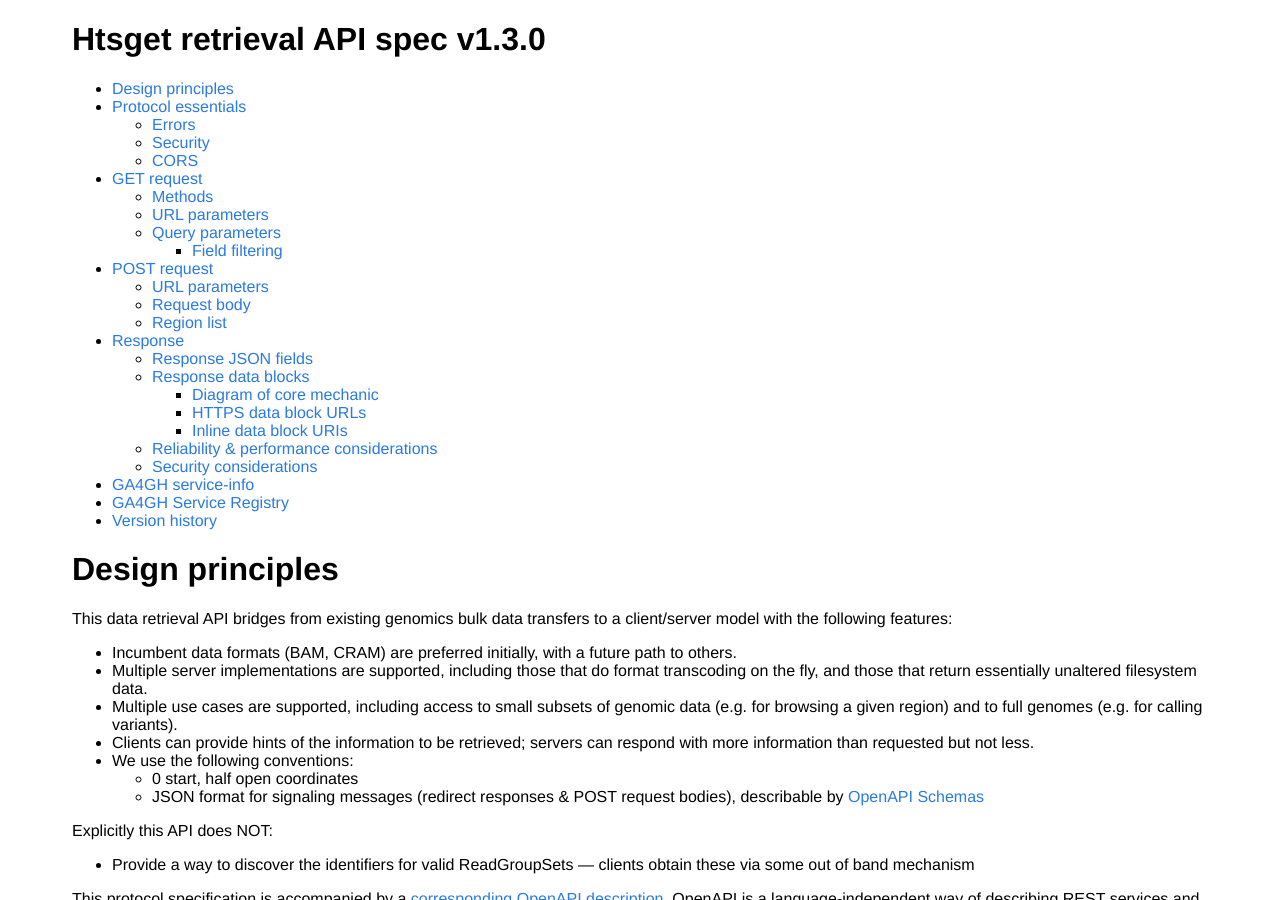
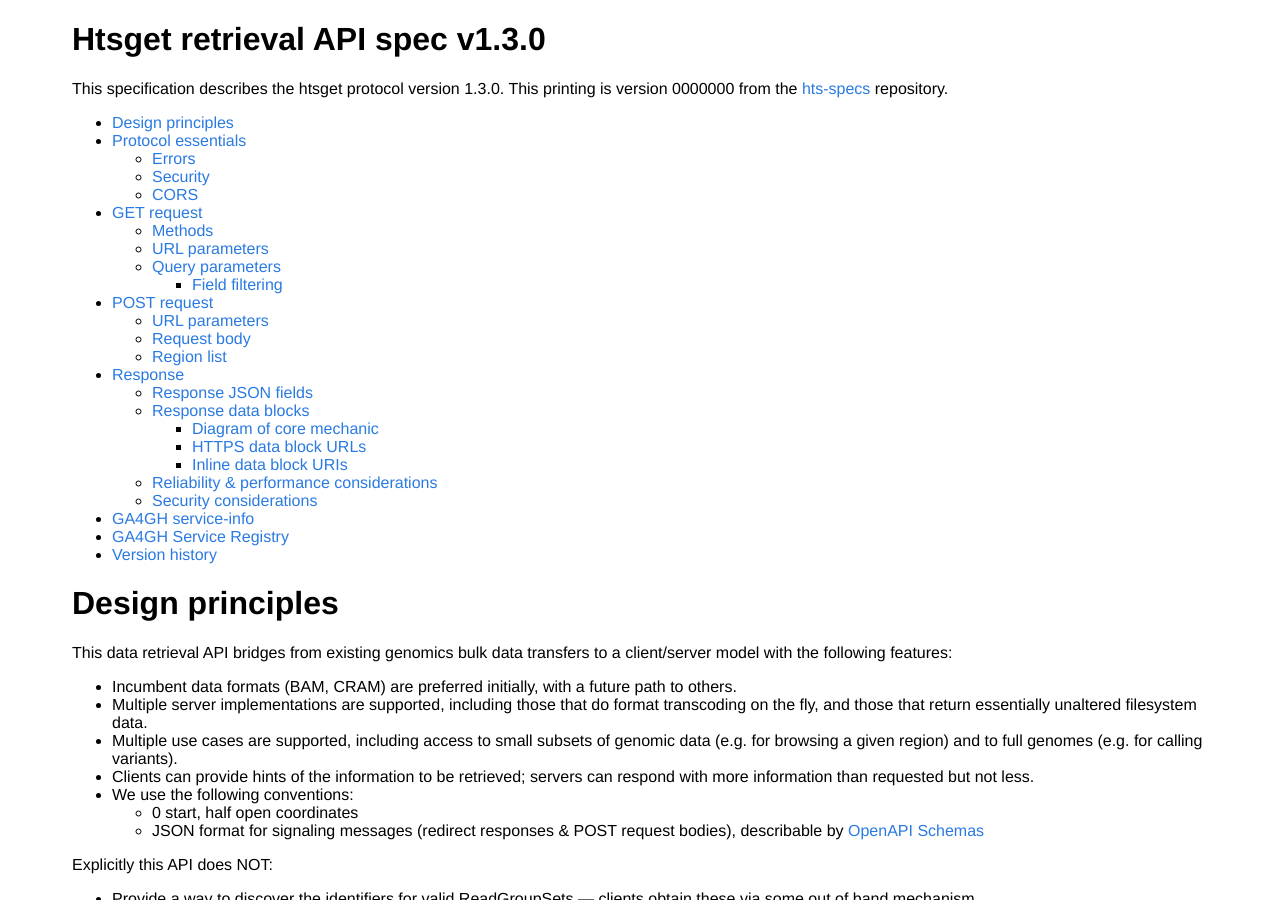
Before and after one commit to samtools/hts-specs, a Jekyll site: the page built from htsget.md, in a window 1280 px wide and 900 px high. Built offline with Jekyll 4.4.1, drawn with Linux system fonts in a browser that asks for light colours; some of the changed text lies outside the part shown.

Commit message:
Add commit hash and links to previous htsget specifications (#644)
Add links to previous formal htsget specification releases, using links
to the slightly inferiorly rendered GitHub repository view.

Also add repository URL and version information as a document subtitle,
similarly to the title page information on the PDF specifications.

```diff
--- a/htsget.md
+++ b/htsget.md
@@ -6,6 +6,9 @@ suppress_footer: true
 
 # Htsget retrieval API spec v1.3.0
 {:.no_toc}
+
+This specification describes the htsget protocol version 1.3.0.
+This printing is version {{site.github.build_revision | truncate: 7, ""}} from the [hts-specs](https://github.com/samtools/hts-specs) repository.
 
 * Do not remove this line (it will not be displayed)
 {:toc}
@@ -769,29 +772,33 @@ Added a `service-info` endpoint and defined an `htsget` service-info response su
 
 Added discussion of registering htsget endpoints in a GA4GH service registry.
 
-## 1.2.0 (May 2019)
+## [1.2.0] (May 2019)
 {:.no_toc}
 
 Added a `class=header` query parameter for requesting headers only rather than including reads/variants data records.
 
 Defined response ticket `"class": "header"|"body"` optional field to enable reusing previously downloaded URL data when making repeated requests to the same `<id>` resource.
 
-## 1.1.1 (January 2019)
+## [1.1.1] (January 2019)
 {:.no_toc}
 
 Added `referenceName=*` special case for requesting unplaced unmapped reads from a reads endpoint.
 
-## 1.1.0 (June 2018)
+## [1.1.0] (June 2018)
 {:.no_toc}
 
 Added the `GET /variants/<id>` endpoint, allowing for querying VCF/BCF variants data.
 
-## 1.0.0 (October 2017)
+## [1.0.0] (October 2017)
 {:.no_toc}
 
 The first published version of the htsget protocol, which specified only the `GET /reads/<id>` endpoint.
 BAM/CRAM sequencing data could be queried via the HTTP `GET` method using `format`, `referenceName`/`start`/`end`, `fields`, and `tags`/`notags` query parameters.
 
+[1.0.0]:    https://github.com/samtools/hts-specs/blob/e85981b04ccb509b55e09273907b0657a2e02cc1/htsget.md
+[1.1.0]:    https://github.com/samtools/hts-specs/blob/1fef57fa22a6867707a14a0c9f698038d470f2d3/htsget.md
+[1.1.1]:    https://github.com/samtools/hts-specs/blob/c7731727974a7d9cd305f6ecac1efe83911f2cbb/htsget.md
+[1.2.0]:    https://github.com/samtools/hts-specs/blob/52dfd0fc866fc6a073515dbc1d59eb47485c4964/htsget.md
 
 [CORS]:     http://www.w3.org/TR/cors/
 [Data URI]: https://en.wikipedia.org/wiki/Data_URI_scheme
```
